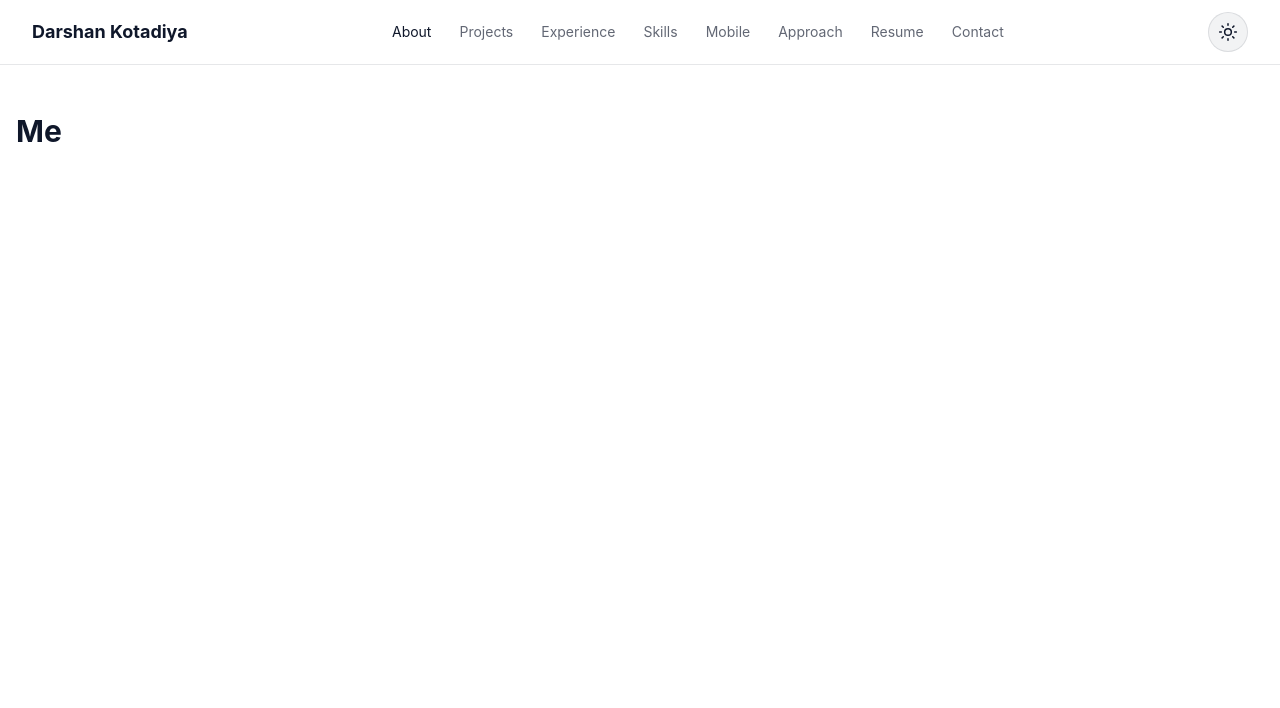
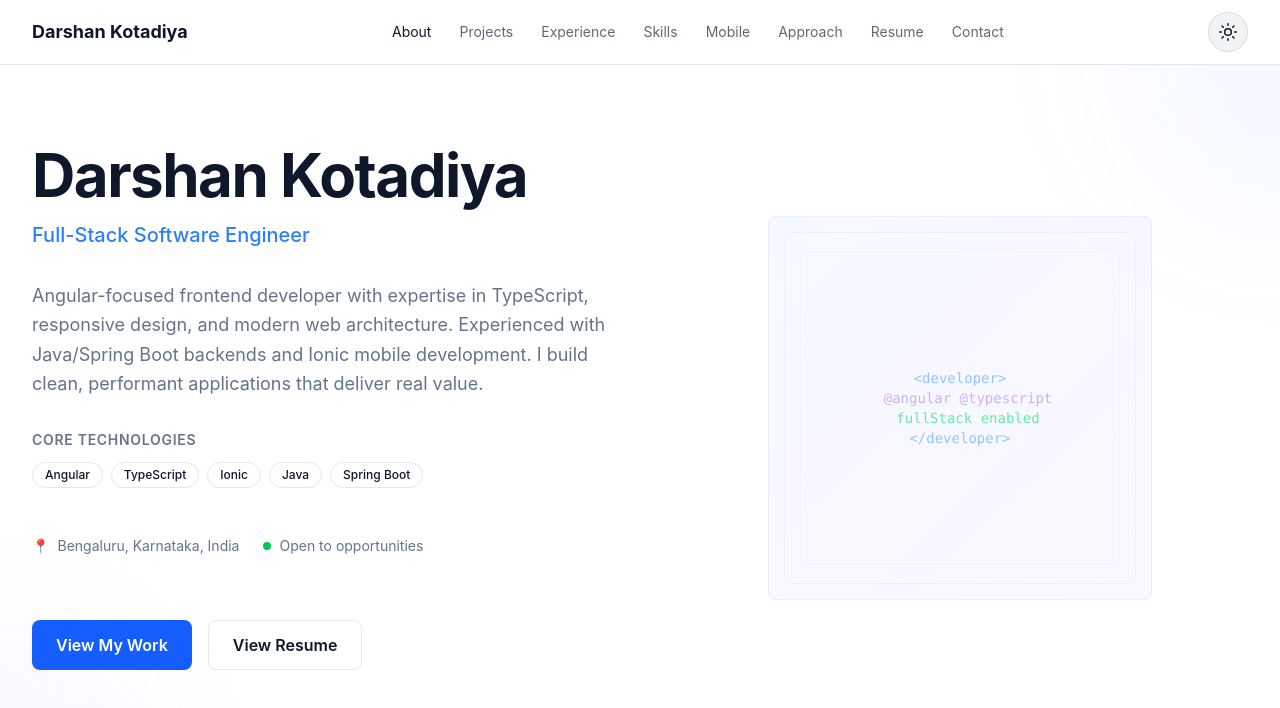
Before and after one commit to alphaproject007/darshankotadiya-portfolio, an Angular app: page / in a window 1280 px wide. Shown: the top 708 px of the page. Built offline with nearby package versions, Linux system fonts and the light colour scheme.

Commit message:
fix: improve light theme contrast

```diff
--- a/public/data/profile.json
+++ b/public/data/profile.json
@@ -1,7 +1,8 @@
 {
   "name": "Darshan Kotadiya",
   "title": "Full-Stack Software Engineer",
-  "bio": "Angular-focused frontend developer with Java/Spring Boot knowledge and Web + Ionic mobile development experience.",
+  "bio": "Angular-focused frontend developer with expertise in TypeScript, responsive design, and modern web architecture. Experienced with Java/Spring Boot backends and Ionic mobile development. I build clean, performant applications that deliver real value.",
   "email": "darshan@example.com",
-  "location": "India"
+  "location": "Bengaluru, Karnataka, India",
+  "availability": "Open to opportunities"
 }
--- a/src/app/core/models/profile.model.ts
+++ b/src/app/core/models/profile.model.ts
@@ -4,5 +4,6 @@ export interface Profile {
   bio: string;
   email: string;
   location: string;
+  availability?: string;
   imageUrl?: string;
 }
--- /dev/null
+++ b/src/app/pages/me.html
@@ -0,0 +1,110 @@
+<section class="relative overflow-hidden pt-12 pb-20 sm:pt-20 sm:pb-32">
+  <!-- Background accent -->
+  <div class="absolute -top-40 -right-40 h-80 w-80 rounded-full bg-blue-500/5 blur-3xl"></div>
+  <div class="absolute -bottom-40 -left-40 h-80 w-80 rounded-full bg-violet-500/5 blur-3xl"></div>
+
+  <div class="relative z-10 mx-auto max-w-7xl px-4 sm:px-6 lg:px-8">
+    @if (isLoading()) {
+      <div class="flex h-96 items-center justify-center">
+        <div class="text-[var(--color-text-muted)]">Loading...</div>
+      </div>
+    } @else if (profile()) {
+      <div class="grid gap-12 lg:grid-cols-2 lg:gap-16 lg:items-center">
+        <!-- Left column: Text content -->
+        <div class="space-y-8 animate-fade-in">
+          <!-- Main heading -->
+          <div class="space-y-4">
+            <h1 class="text-4xl font-bold tracking-tight sm:text-5xl lg:text-6xl">
+              {{ profile()!.name }}
+            </h1>
+            <p class="text-xl font-medium text-blue-500 dark:text-blue-400">
+              {{ profile()!.title }}
+            </p>
+          </div>
+
+          <!-- Bio -->
+          <p class="max-w-2xl text-lg leading-relaxed text-[var(--color-text-muted)]">
+            {{ profile()!.bio }}
+          </p>
+
+          <!-- Tech stack -->
+          <div class="space-y-3">
+            <p class="text-sm font-semibold uppercase tracking-wider text-[var(--color-text-muted)]">
+              Core Technologies
+            </p>
+            <div class="flex flex-wrap gap-2">
+              @for (tech of techStack; track tech) {
+                <span
+                  class="inline-flex items-center rounded-full border px-3 py-1 text-xs font-medium text-[var(--color-text)]"
+                  [style.borderColor]="'var(--color-border)'"
+                >
+                  {{ tech }}
+                </span>
+              }
+            </div>
+          </div>
+
+          <!-- Metadata row -->
+          <div class="flex flex-wrap gap-6 pt-4 text-sm">
+            <div class="flex items-center gap-2">
+              <span class="text-[var(--color-text-muted)]">📍</span>
+              <span class="text-[var(--color-text-muted)]">
+                {{ profile()!.location }}
+              </span>
+            </div>
+            @if (profile()!.availability) {
+              <div class="flex items-center gap-2">
+                <span class="inline-flex h-2 w-2 rounded-full bg-green-500"></span>
+                <span class="text-[var(--color-text-muted)]">
+                  {{ profile()!.availability }}
+                </span>
+              </div>
+            }
+          </div>
+
+          <!-- Primary actions -->
+          <div class="flex flex-wrap gap-4 pt-4 sm:pt-8">
+            <button
+              (click)="scrollToSection('projects')"
+              class="inline-flex items-center justify-center rounded-lg bg-blue-600 px-6 py-3 font-semibold text-white transition-all duration-200 hover:bg-blue-700 focus:outline-none focus-visible:ring-2 focus-visible:ring-blue-400 focus-visible:ring-offset-2 dark:focus-visible:ring-offset-neutral-950 light:focus-visible:ring-offset-white"
+            >
+              View My Work
+            </button>
+            <button
+              (click)="scrollToSection('resume')"
+              class="inline-flex items-center justify-center rounded-lg border px-6 py-3 font-semibold text-[var(--color-text)] transition-all duration-200 hover:bg-[var(--color-hover)] focus:outline-none focus-visible:ring-2 focus-visible:ring-blue-400 focus-visible:ring-offset-2"
+              [style.borderColor]="'var(--color-border)'"
+            >
+              View Resume
+            </button>
+          </div>
+        </div>
+
+        <!-- Right column: Visual element -->
+        <div class="hidden lg:flex items-center justify-center">
+          <div class="relative h-96 w-96">
+            <!-- Subtle technical visual -->
+            <div class="absolute inset-0 rounded-lg border opacity-50" [style.borderColor]="'var(--color-border)'"></div>
+            <div class="absolute inset-4 rounded-lg border opacity-30" [style.borderColor]="'var(--color-border)'"></div>
+            <div class="absolute inset-8 rounded-lg border opacity-20" [style.borderColor]="'var(--color-border)'"></div>
+
+            <!-- Gradient accent -->
+            <div class="absolute inset-0 rounded-lg bg-gradient-to-br from-blue-500/10 to-violet-500/10 opacity-50"></div>
+
+            <!-- Code-like visual element -->
+            <div class="absolute inset-0 flex items-center justify-center">
+              <div class="text-center space-y-4">
+                <div class="font-mono text-sm text-blue-400 opacity-60">
+                  <div>&lt;developer&gt;</div>
+                  <div class="pl-4 text-violet-400">@angular @typescript</div>
+                  <div class="pl-4 text-green-400">fullStack enabled</div>
+                  <div>&lt;/developer&gt;</div>
+                </div>
+              </div>
+            </div>
+          </div>
+        </div>
+      </div>
+    }
+  </div>
+</section>
--- /dev/null
+++ b/src/app/pages/me.scss
@@ -0,0 +1,22 @@
+@keyframes fade-in {
+  from {
+    opacity: 0;
+    transform: translateY(20px);
+  }
+  to {
+    opacity: 1;
+    transform: translateY(0);
+  }
+}
+
+.animate-fade-in {
+  animation: fade-in 0.6s ease-out;
+}
+
+@media (prefers-reduced-motion: reduce) {
+  .animate-fade-in {
+    animation: none;
+    opacity: 1;
+    transform: translateY(0);
+  }
+}
--- a/src/app/pages/me.ts
+++ b/src/app/pages/me.ts
@@ -1,9 +1,38 @@
-import { Component } from '@angular/core';
+import { Component, inject, OnInit, signal } from '@angular/core';
+import { CommonModule } from '@angular/common';
+import { PortfolioDataService } from '../core/services/portfolio-data.service';
+import { Profile } from '../core/models/profile.model';
 
 @Component({
   selector: 'app-me',
   standalone: true,
-  template: `<div class="py-12 px-4"><h1 class="text-3xl font-bold">Me</h1></div>`,
-  styles: []
+  imports: [CommonModule],
+  templateUrl: './me.html',
+  styleUrl: './me.scss'
 })
-export class MeComponent {}
+export class MeComponent implements OnInit {
+  private readonly portfolioData = inject(PortfolioDataService);
+  protected profile = signal<Profile | null>(null);
+  protected isLoading = signal(true);
+
+  readonly techStack = ['Angular', 'TypeScript', 'Ionic', 'Java', 'Spring Boot'];
+
+  ngOnInit(): void {
+    this.portfolioData.getProfile().subscribe({
+      next: (data: Profile) => {
+        this.profile.set(data);
+        this.isLoading.set(false);
+      },
+      error: () => {
+        this.isLoading.set(false);
+      }
+    });
+  }
+
+  protected scrollToSection(sectionId: string): void {
+    const element = document.getElementById(sectionId);
+    if (element) {
+      element.scrollIntoView({ behavior: 'smooth' });
+    }
+  }
+}
```
